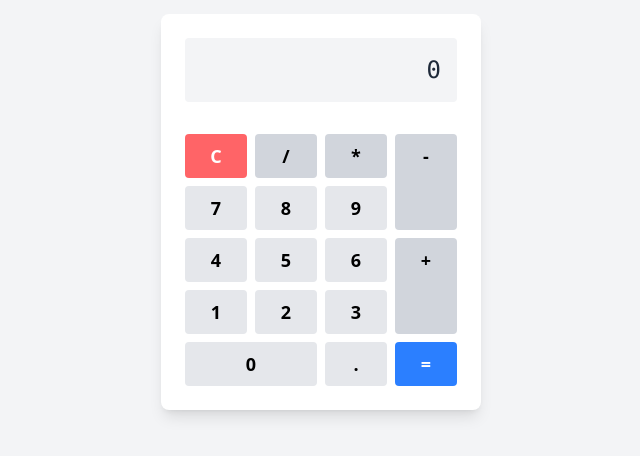
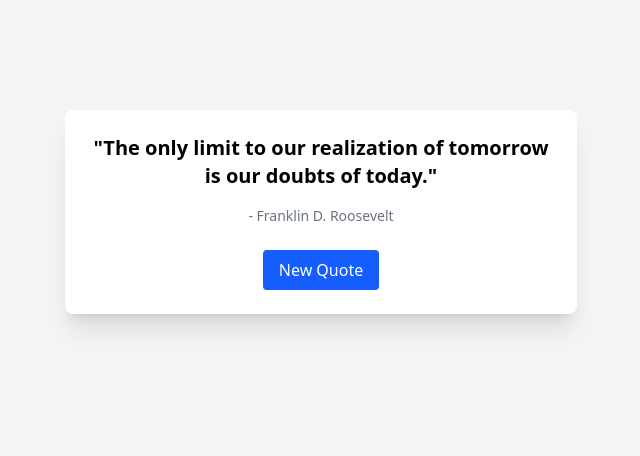
Before and after one commit to theSolution12/React-Journey, a React (Vite) app: page / in a window 1280 px wide. Shown: the part 188-644 px from the top of the page, without its empty margins (319-959 px from the left). Built offline with nearby package versions, Linux system fonts and the light colour scheme.

Commit message:
Replace Calculator component with Qoutes
Updated the App component to render the Qoutes component instead of the Calculator component for displaying random quotes.

```diff
--- a/src/App.jsx
+++ b/src/App.jsx
@@ -35,11 +35,13 @@ import CounterReducer from "./components/useReducer/Counter";
 import WeatherAPI from "./components/project/Weather"
 import TodoList from "./components/project/Todo-List";
 import Calculator from "./components/project/Calculator";
+import ToggleBackground from "./components/project/ToggleBackground";
+import Qoutes from "./components/project/Qoutes";
 
 const App = () => {
   return (
     <div>
-      <Calculator />
+      <Qoutes />
     </div>
   )
 }
```
